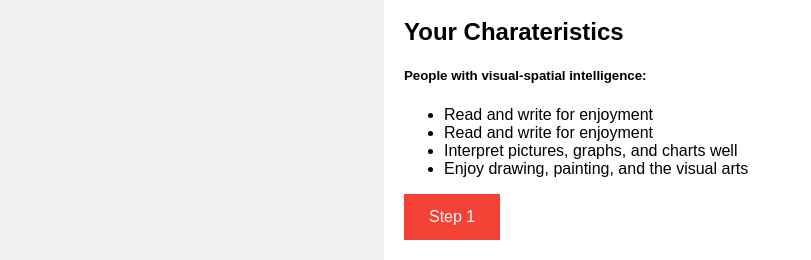
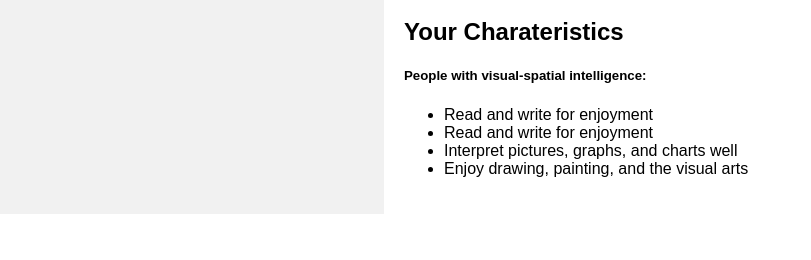
Before and after one commit to PavithraNanayakkara/flask-app, a Flask app: template templates/cluster3.html in a window 1280 px wide. Shown: the part 878-1138 px from the top of the page, without its empty margins (0-811 px from the left). After the commit the page ends 1092 px from the top, so only its background shows below. Run offline with Flask 2, Linux system fonts and the light colour scheme; the template is opened without the code that fills it, so the values that code supplies are empty; parts of the project's set-up code (start-up, migrations or seed data) failed here and were passed over.

Commit message:
Update cluster3.html

```diff
--- a/templates/cluster3.html
+++ b/templates/cluster3.html
@@ -195,7 +195,7 @@ a:hover, a:active {
     	<li>Enjoy drawing, painting, and the visual arts</li>
 
     </ul>
-    <a href="https://www.wikihow.com/Learn-to-Program-in-C#/Image:53403-1-2.jpg">Step 1 </a>
+
 </div>
 
 <script>
```
